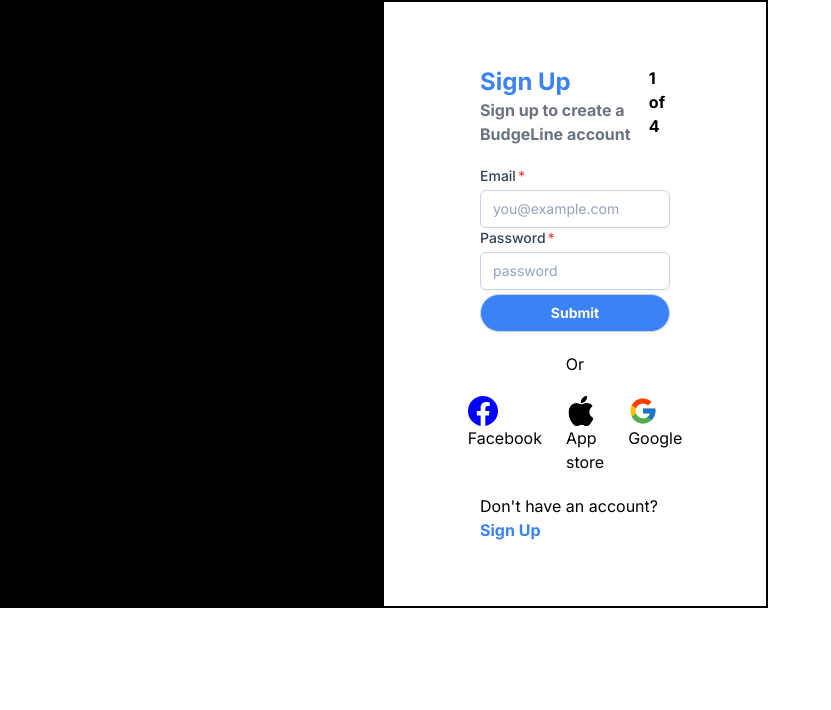
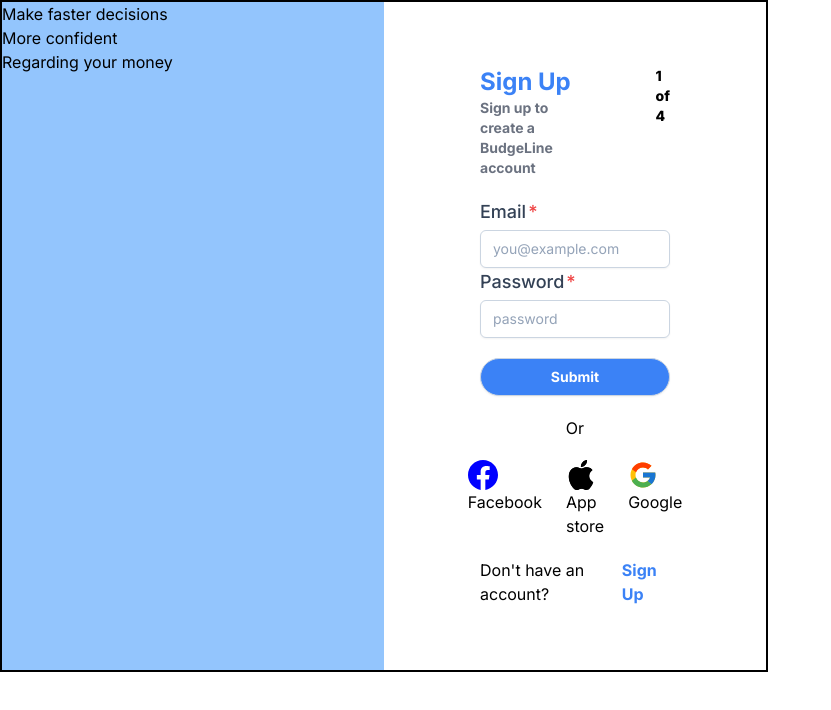
Before and after one commit to nicoleneza/BudgeLine, a Next.js app: page /Auth in a window 1280 px wide. Shown: the top 710 px of the page, without its empty margins (0-831 px from the left). Built offline with nearby package versions, Linux system fonts and the light colour scheme.

Commit message:
modified signup page

```diff
--- a/app/components/shared/Signup.jsx
+++ b/app/components/shared/Signup.jsx
@@ -2,6 +2,7 @@ import React from 'react'
 import { SiFacebook } from 'react-icons/si'
 import { BsApple } from 'react-icons/bs'
 import { FcGoogle } from 'react-icons/fc'
+// import signup from '@/assets/budgeline/signup'
 
 const Signup = () => {
 
@@ -9,9 +10,11 @@ const Signup = () => {
   return (
     <div className=' border-black border-2 w-3/5 h-auto flex flex-row '>
 
-    <div className=" w-1/2 bg-black h-auto">
-      <div className=' '>
-<h1>jkhgdfgh</h1>
+    <div className={ `w-1/2 bg-blue-300 overflow-hidden `}>
+      <div className='flex flex-col text-blue'>
+      <span>Make faster decisions</span>
+      <span>More confident</span>
+      <span>Regarding your money</span>
       </div>
       </div>
 
@@ -19,22 +22,22 @@ const Signup = () => {
     <div className='flex flex-row gap-4'>
       <div className='flex flex-col'>
       <h1 className='text-blue-500 text-2xl font-bold'>Sign Up</h1>
-      <span className='font-bold text-1xl text-gray-500'>Sign up to create a BudgeLine account</span>
+      <span className='font-bold   text-sm text-gray-500'>Sign up to create a BudgeLine account</span>
       </div>
-      <span className='text-black-600 font-bold'>1 of 4</span>
+      <span className=' text-sm   font-extrabold  ml-16 text-black-500'>1 of 4</span>
     </div>
 
     <form>
     <label class="block">
-  <span class="after:content-['*'] after:ml-0.5 after:text-red-500 block text-sm font-medium text-slate-700">
+  <span class="after:content-['*'] after:ml-0.5 after:text-red-500 block text-lg font-medium text-slate-700">
     Email
   </span>
   <input type="email" name="email" class="mt-1 px-3 py-2 bg-white border shadow-sm border-slate-300 placeholder-slate-400 focus:outline-none focus:border-sky-500 focus:ring-sky-500 block w-full rounded-md sm:text-sm focus:ring-1" placeholder="you@example.com" />
-  <span class="after:content-['*'] after:ml-0.5 after:text-red-500 block text-sm font-medium text-slate-700">
+  <span class="after:content-['*'] after:ml-0.5 after:text-red-500 block text-lg font-medium text-slate-700">
     Password
   </span>
   <input type="password" name="password" class="mt-1 px-3 py-2 bg-white border shadow-sm border-slate-300 placeholder-slate-400 focus:outline-none focus:border-sky-500 focus:ring-sky-500 block w-full rounded-md sm:text-sm focus:ring-1" placeholder="password" />
-  <input type="submit"  class="mt-1 px-3 py-2 bg-blue-500 border shadow-sm border-slate-300 placeholder-slate-400 focus:outline-none focus:border-sky-500 focus:ring-sky-500 block w-full rounded-full sm:text-sm focus:ring-1 font-bold text-white"/>
+  <input type="submit"  class="mt-5 px-3 py-2 bg-blue-500 border shadow-sm border-slate-300 placeholder-slate-400 focus:outline-none focus:border-sky-500 focus:ring-sky-500 block w-full rounded-full sm:text-sm focus:ring-1 font-bold text-white"/>
 </label>
 </form>
         <div className='flex flex-col'>
@@ -42,7 +45,7 @@ const Signup = () => {
                <div className='flex flex-row gap-6 justify-center'>
                 <span className='cursor-pointer'>
                   <SiFacebook style={{color:'blue',width:'30px',height:'30px'}} />
-                  <span>Facebook</span>
+                  <span className=''>Facebook</span>
                   </span>
                   <span  className='cursor-pointer'>
                   <BsApple style={{width:'30px',height:'30px'}}/>
@@ -54,7 +57,7 @@ const Signup = () => {
                   </span>
                 </div>
         </div>
-        <div>
+        <div className='flex flex-row justify-center'>
           <span>Don't have an account?</span>
           <span className='cursor-pointer text-blue-500 font-bold'>Sign Up</span>
         </div>
```
Also changed, not shown: assets/budgeline/signup.png (renamed from assets/budgeline/undraw_Real_time_sync_re_nky7-removebg-preview.png).
